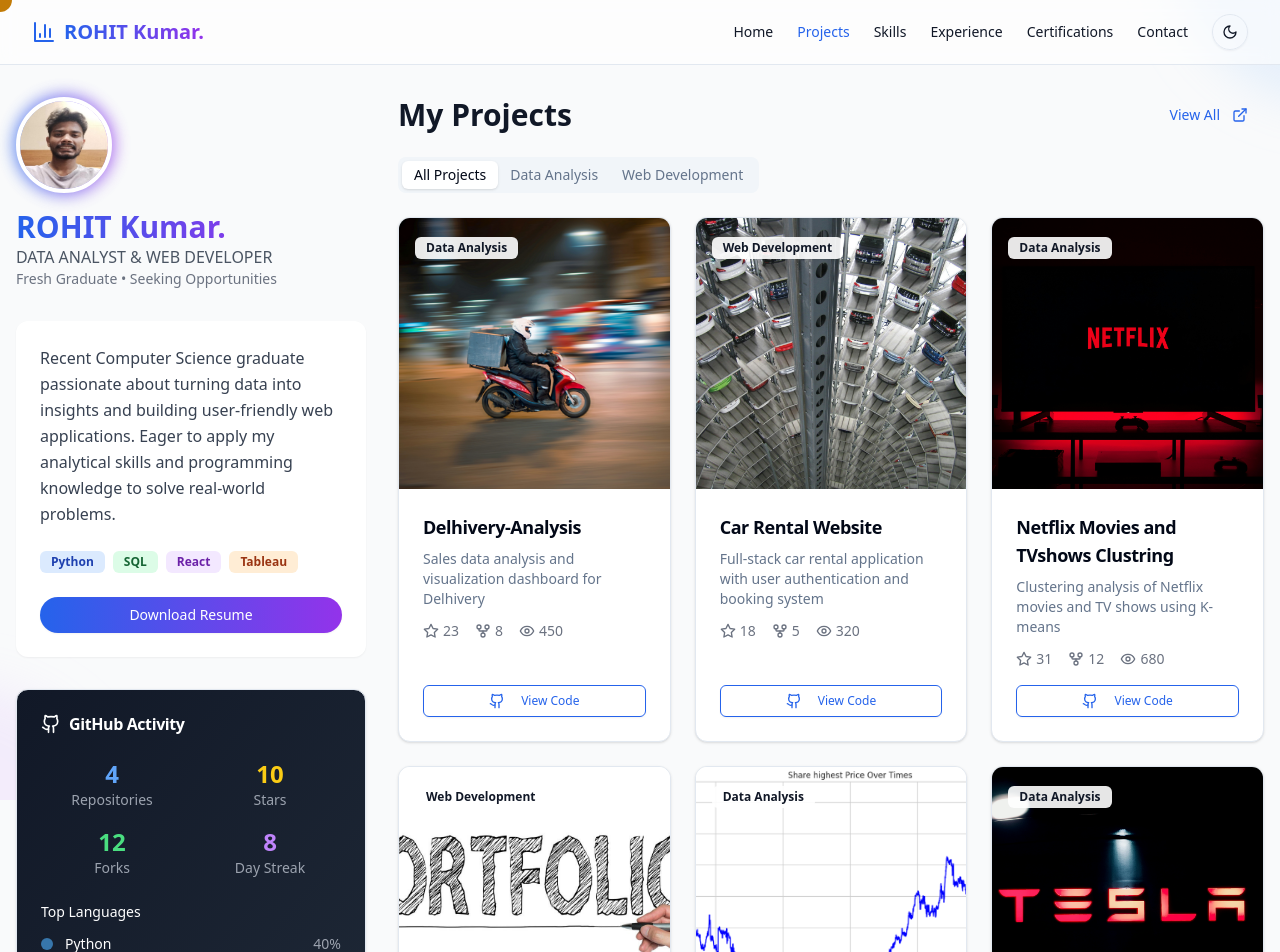
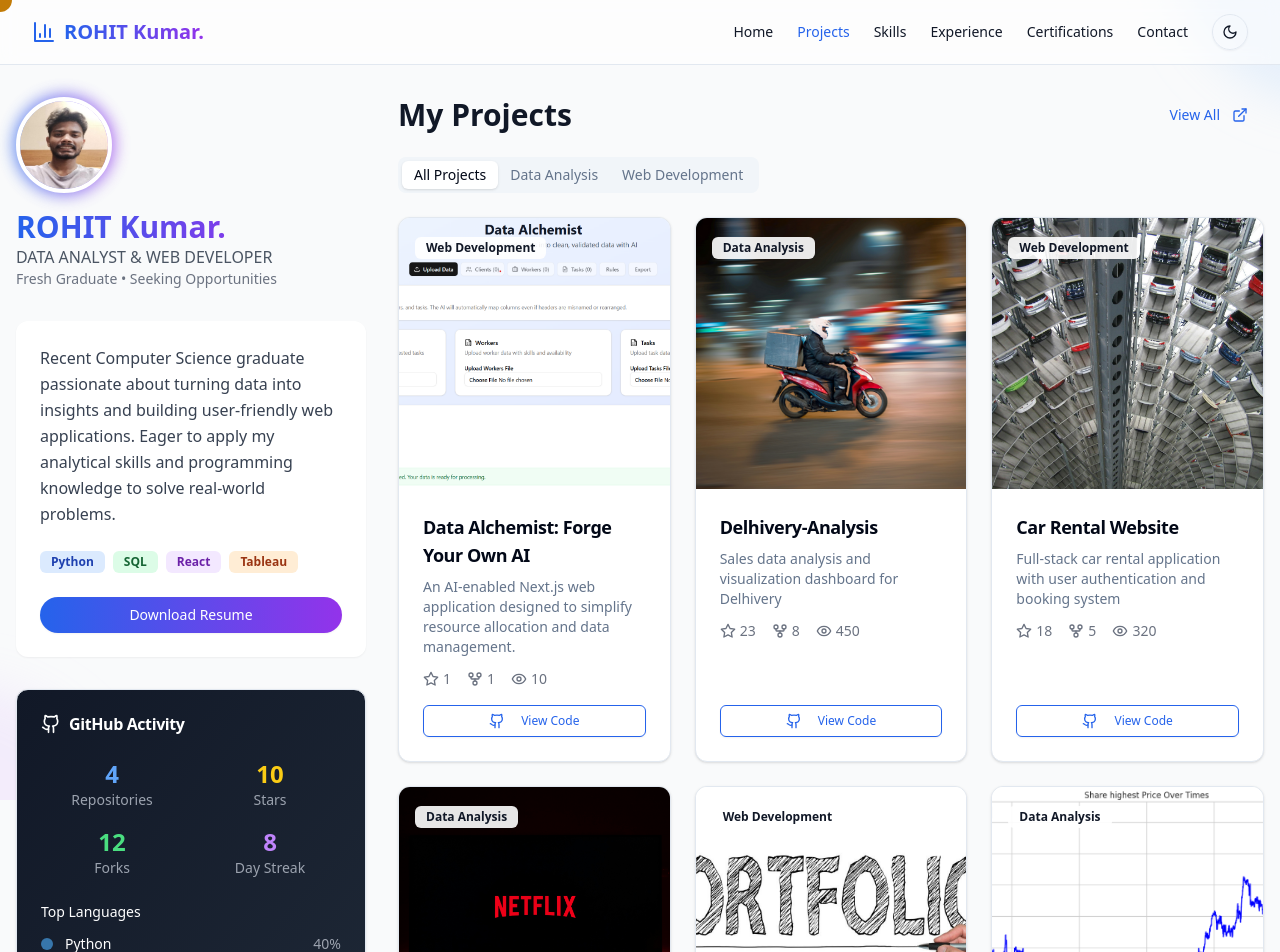
Before and after one commit to DamnX9211/MyPortfolio, a Next.js app: page / in a window 1280 px wide. Shown: the top 952 px of the page. Built offline with nearby package versions, Linux system fonts and the light colour scheme.

Commit message:
add project

```diff
--- a/app/page.tsx
+++ b/app/page.tsx
@@ -314,6 +314,16 @@
   // Projects for a fresher data analyst and web developer
   const projects = [
     {
+      title: "Data Alchemist: Forge Your Own AI",
+      description: "An AI-enabled Next.js web application designed to simplify resource allocation and data management.",
+      image: "/data-alchemist.png?height=500&width=300",
+      tags: ["Next.js", "Node.js", "TypeScript", "React"],
+      github: "https://github.com/DamnX9211/Data-Alchemist",
+      demo: "https://data-alchemist-rho-rouge.vercel.app/",
+      stats: { stars: 1, forks: 1, views: 10 },
+      category: "web development",
+    },
+    {
       title: "Delhivery-Analysis",
       description: "Sales data analysis and visualization dashboard for Delhivery",
       image: "/delhivery.jpg?height=500&width=300",
@@ -362,7 +372,7 @@
       github: "https://github.com/DamnX9211/Time_Series_Analysis",
       demo: "https://github.com/DamnX9211/Time_Series_Analysis/blob/main/Time_Series_Analysis.ipynb",
       stats: { stars: 1, forks: 3, views: 180 },
-      category: "Data Analysis",
+      category: "data analysis",
     },
     {
       title: "Tesla Stock Price Financial Analysis",
@@ -372,7 +382,7 @@
       github: "https://github.com/DamnX9211/Tesla_Stock_Price_Financial_Analysis",
       demo: "https://github.com/DamnX9211/Tesla_Stock_Price_Financial_Analysis",
       stats: { stars: 1, forks: 3, views: 80 },
-      category: "Data Analysis",
+      category: "data analysis",
     },
   ]
 
```
Also changed, not shown: public/data-alchemist.png (added).
